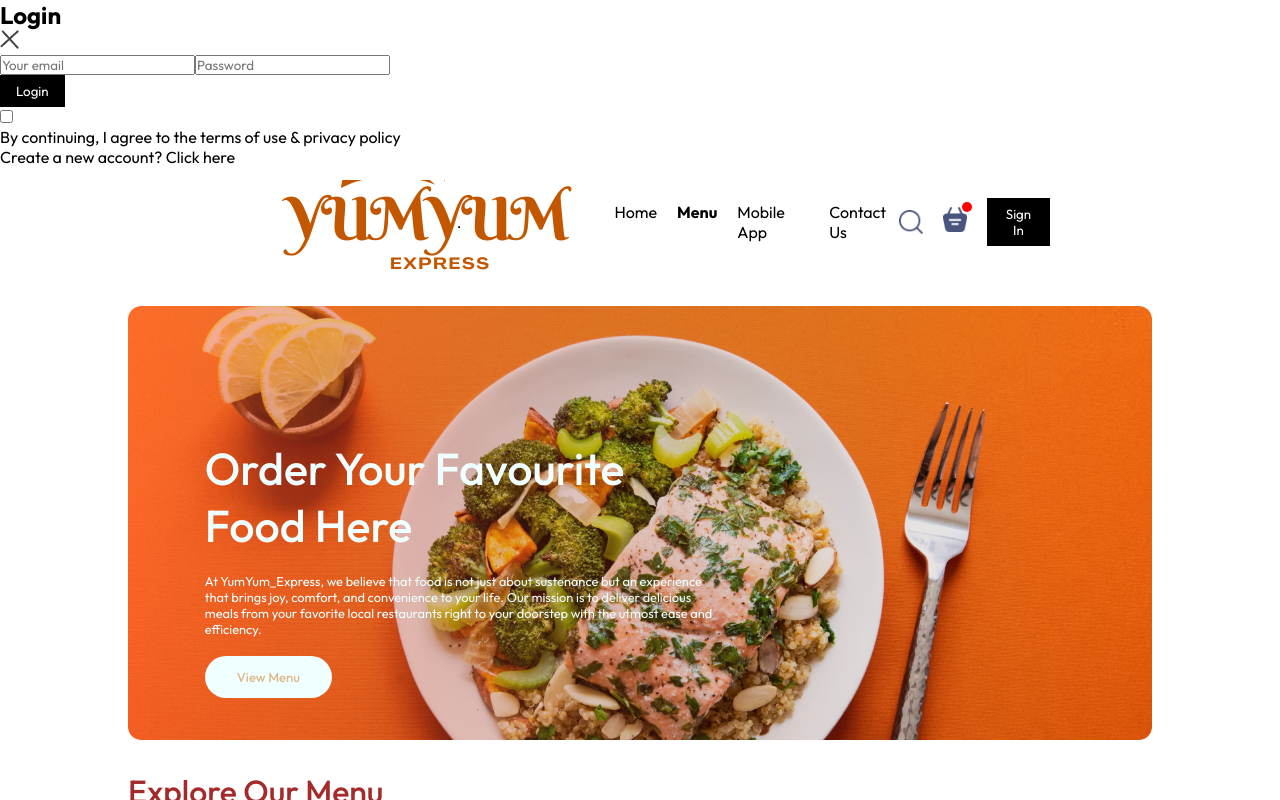
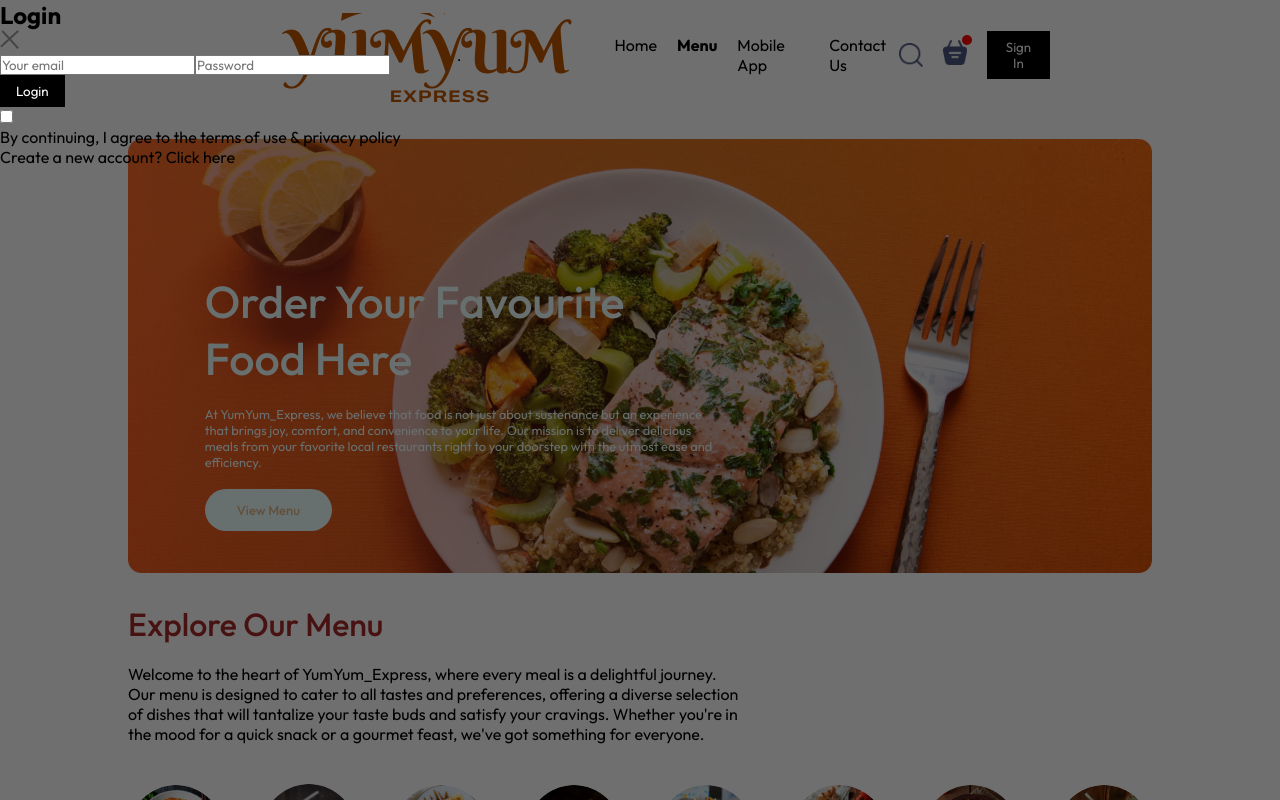
Before and after one commit to Rownokk/YumYum_Express, a React (Vite) app in the folder react-project/: page / in a window 1280 px wide. Both pictures are taken after a click on the button "Sign In". Shown: the top 800 px of the page. Built offline with nearby package versions, Linux system fonts and the light colour scheme.

Commit message:
css_loginpopup

```diff
--- a/react-project/src/components/LoginPopup/LoginPopup.css
+++ b/react-project/src/components/LoginPopup/LoginPopup.css
@@ -0,0 +1,8 @@
+.login-popup{
+    position: absolute;
+    z-index: 1;
+    width: 100%;
+    height: 100%;
+    background-color: #00000090;
+    display: grid;
+}
```
